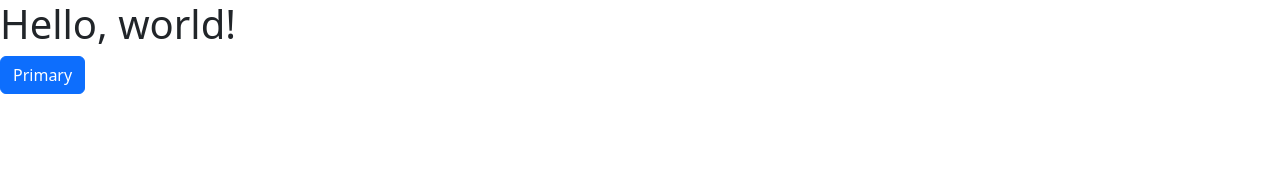
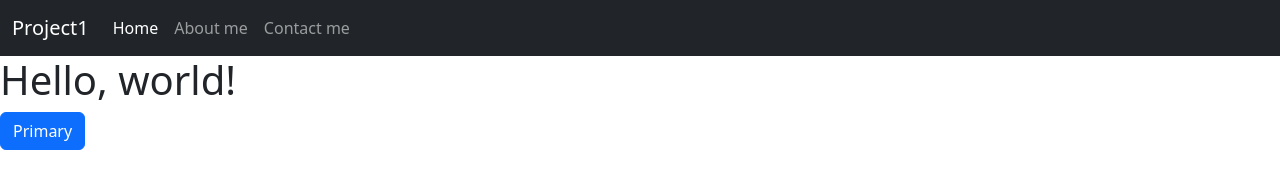
Before and after one commit to calin-zaharia/ptoject1.github.io, a website: page index.html in a window 1280 px wide. Drawn offline with nearby package versions, Linux system fonts and the light colour scheme.

Commit message:
added menu and correct typo on contact page

```diff
--- a/index.html
+++ b/index.html
@@ -12,6 +12,35 @@
 </head>
 <body>
 
+    <!-- Menu was created with the help from Bootstrap examples -->
+    <!-- https://getbootstrap.com/docs/5.2/components/navbar/#nav -->
+    <nav class="navbar navbar-expand-lg navbar-dark bg-dark">
+        <div class="container-fluid">
+
+            <a class="navbar-brand" href="/index.html">Project1</a>
+
+            <button class="navbar-toggler" type="button" data-bs-toggle="collapse" data-bs-target="#navbarTogglerDemo02" aria-controls="navbarTogglerDemo02" aria-expanded="false" aria-label="Toggle navigation">
+                <span class="navbar-toggler-icon"></span>
+            </button>
+            <!-- I added dropdown for responsive menu  -->
+
+            <div class="collapse navbar-collapse" id="navbarTogglerDemo02">
+                <ul class="navbar-nav me-auto mb-2 mb-lg-0">
+                    <li class="nav-item">
+                        <a class="nav-link active" aria-current="page" href="/index.html">Home</a>
+                    </li>
+                    <li class="nav-item">
+                        <a class="nav-link" aria-current="page" href="/aboutme.html">About me</a>
+                    </li>
+                    <li class="nav-item">
+                        <a class="nav-link" aria-current="page" href="/contactme.html">Contact me</a>
+                    </li>
+                </ul>
+            </div>
+
+        </div>
+    </nav>
+
     <h1>Hello, world!</h1>
     <button type="button" class="btn btn-primary">Primary</button>
 
```
Also changed, not shown: contactme.html (+1 -1 lines).
